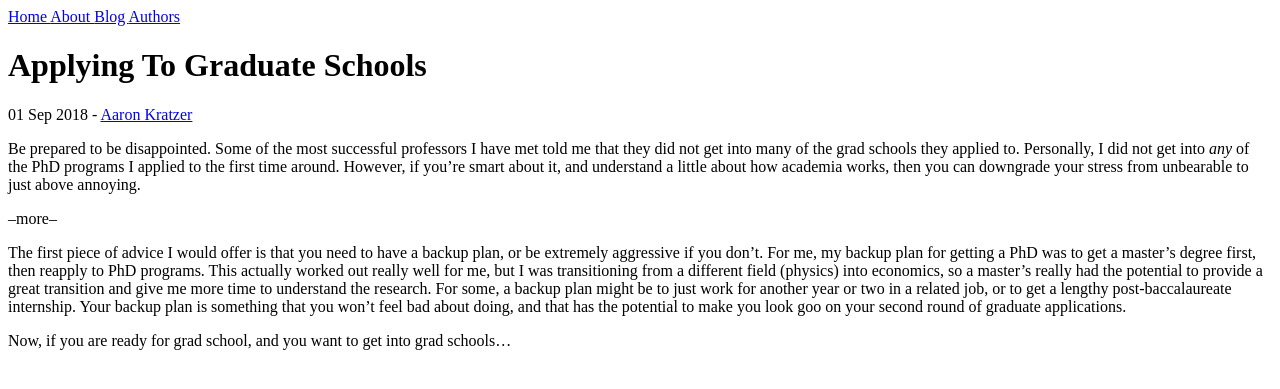
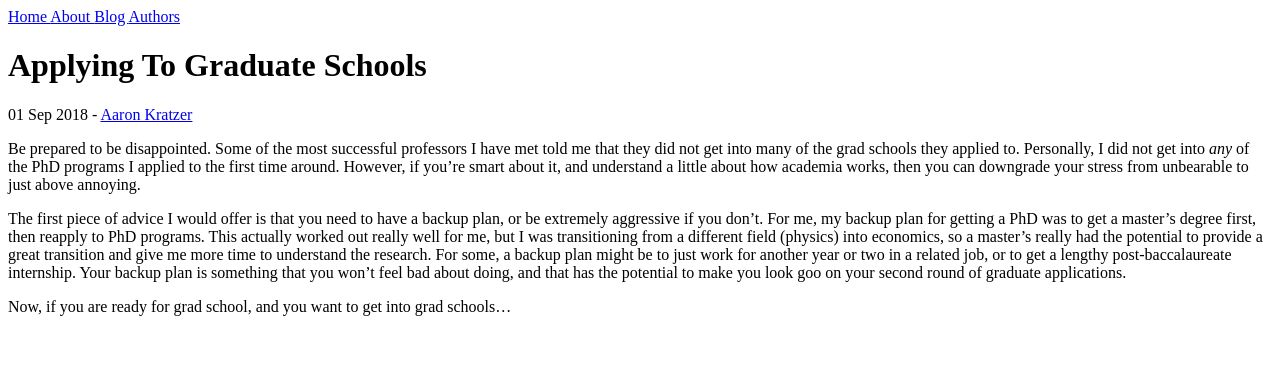
Before and after one commit to kratzercanby/kratzercanby.github.io, a Jekyll site: the page built from _posts/2018-09-01-applying-to-graduate-schools.md, in a window 1280 px wide. Shown: the top 389 px of the page. Built offline with Jekyll 4.4.1, drawn with Linux system fonts in a browser that asks for light colours.

Commit message:
changed back to comment

```diff
--- a/_config.yml
+++ b/_config.yml
@@ -23,4 +23,4 @@ plugins:
   - jekyll-seo-tag
   - jekyll-sitemap
 
-excerpt_separator: --more--
+excerpt_separator: <!--more-->
--- a/_posts/2018-09-01-applying-to-graduate-schools.md
+++ b/_posts/2018-09-01-applying-to-graduate-schools.md
@@ -3,7 +3,7 @@ author: aaron
 ---
 Be prepared to be disappointed. Some of the most successful professors I have met told me that they did not get into many of the grad schools they applied to. Personally, I did not get into *any* of the PhD programs I applied to the first time around. However, if you're smart about it, and understand a little about how academia works, then you can downgrade your stress from unbearable to just above annoying.
 
---more--
+<!--more-->
 
 The first piece of advice I would offer is that you need to have a backup plan, or be extremely aggressive if you don't. For me, my backup plan for getting a PhD was to get a master's degree first, then reapply to PhD programs. This actually worked out really well for me, but I was transitioning from a different field (physics) into economics, so a master's really had the potential to provide a great transition and give me more time to understand the research. For some, a backup plan might be to just work for another year or two in a related job, or to get a lengthy post-baccalaureate internship. Your backup plan is something that you won't feel bad about doing, and that has the potential to make you look goo on your second round of graduate applications.
 
```
Also changed, not shown: _posts/2018-11-25-looking-for-an-advisor.md (+1 -1 lines).
